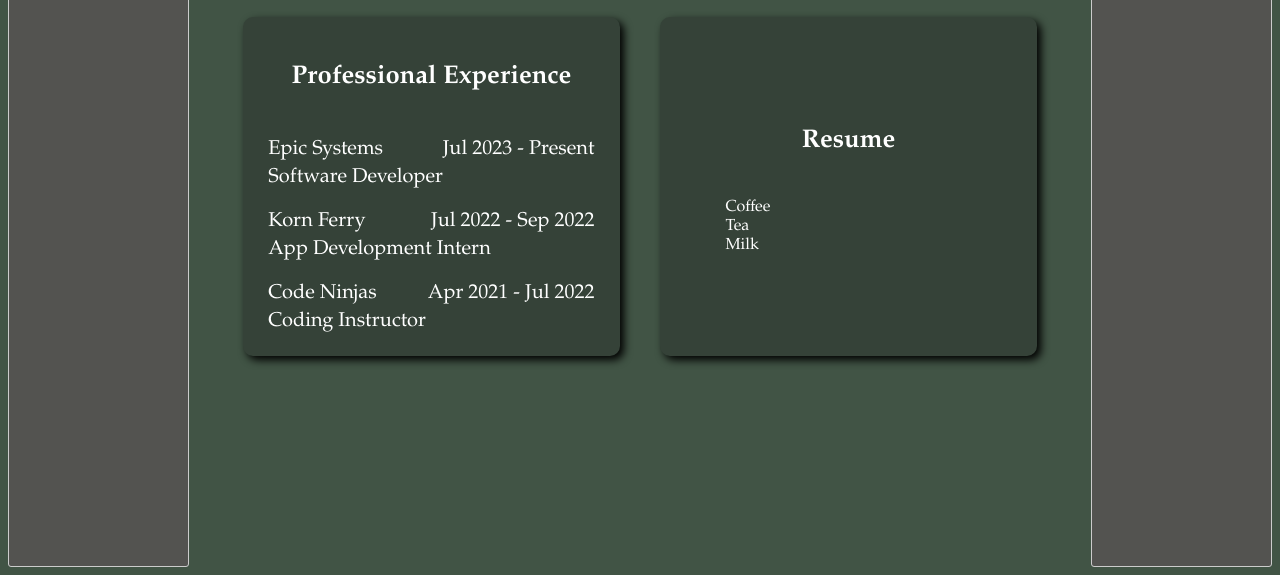
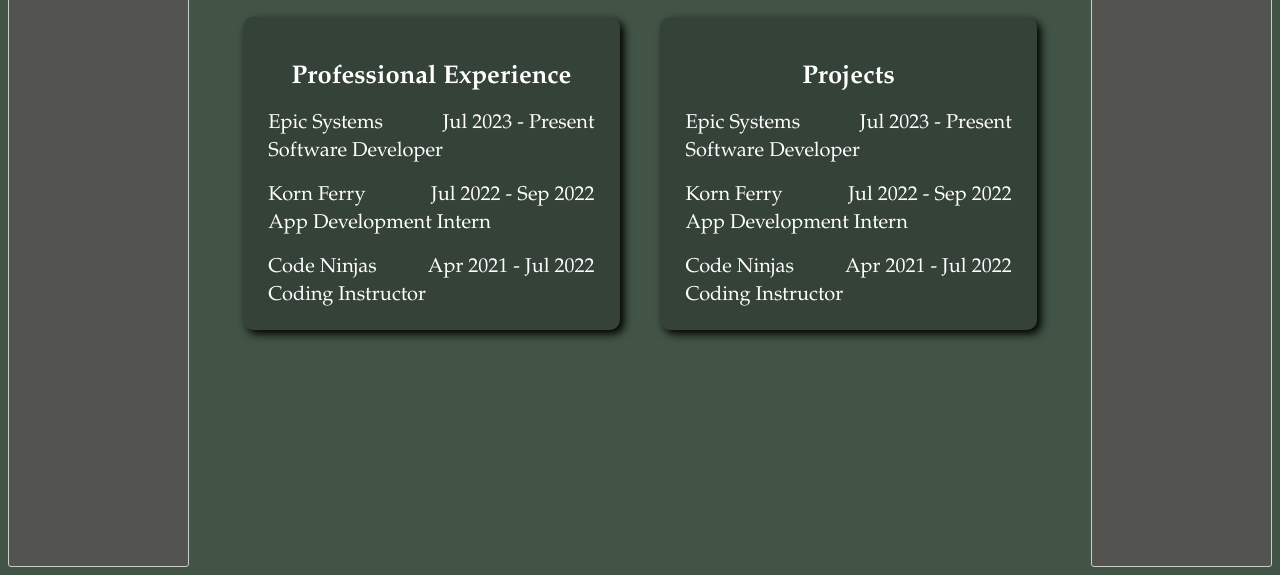
Before and after one commit to mattglennc/Portfolio, a plain HTML site: page index.html in a window 1280 px wide. Shown: the part 225-800 px from the top of the page. Drawn offline with Linux system fonts and the light colour scheme.

Commit message:
remove animations

```diff
--- a/css/style.css
+++ b/css/style.css
@@ -41,6 +41,7 @@
 h3{
     font-size:1.6rem;
     text-align:center;
+    margin-bottom:0;
 }
 
 .list-line{
@@ -119,29 +120,6 @@
 
 
 
-.box11:hover, .box12:hover, .box13:hover, .box14:hover{
-    animation-name: grow; animation-duration: 500ms; animation-fill-mode: forwards; }
-    @keyframes grow {
-        from {
-            transform: scale(1);
-        }
-        to {
-            transform: scale(1.25);
-        }
-    }
-    @keyframes shrink {
-        from {
-            transform: scale(1.25);
-        }
-        to {
-            transform: scale(1);
-        }
-    }
-
-
-
-
-
 .box-2{
     background-color: rgb(83, 83, 80);
     /*background:url('../images/background\ 2.0.png') no-repeat;*/
--- a/index.html
+++ b/index.html
@@ -49,12 +49,26 @@
                             </div>
 
                             <div class="box12">
-                                <h3>Resume</h3>
-                                <ul>
-                                    <li>Coffee</li>
-                                    <li>Tea</li>
-                                    <li>Milk</li>
-                                  </ul>
+                                <h3>Projects</h3>
+                                <div class="list-line">
+                                    <div class="job-box">
+                                        <span class="list-text">Epic Systems</span>
+                                        <span class="list-text">Jul 2023 - Present</span>
+                                    </div>
+                                    <span class="list-text">Software Developer</span>
+                                </div>
+                                <div class="list-line">
+                                    <div class="job-box">
+                                        <span class="list-text">Korn Ferry</span>
+                                        <span class="list-text">Jul 2022 - Sep 2022</span>
+                                    </div>
+                                    <span class="list-text">App Development Intern</span>
+                                </div>
+                                <div class="list-line"><div class="job-box">
+                                    <span class="list-text">Code Ninjas</span>
+                                    <span class="list-text">Apr 2021 - Jul 2022</span></div>
+                                    <span class="list-text">Coding Instructor</span>
+                                </div>
                             </div>
                         </a>
                     </div>
```
